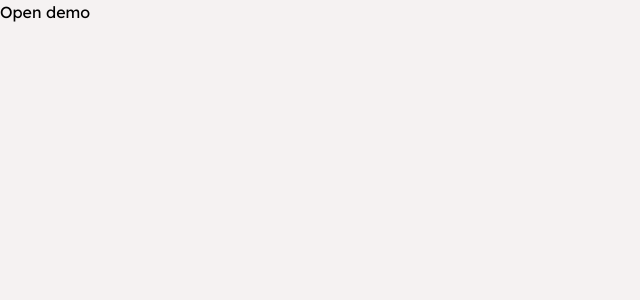
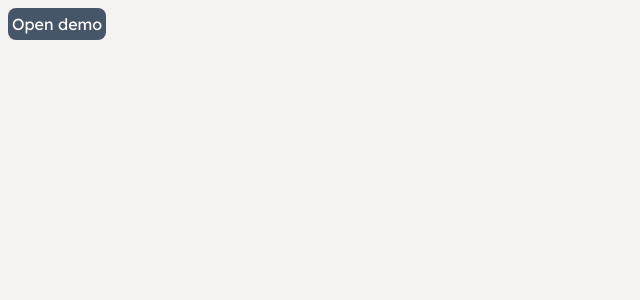
Before and after one commit to mohamad-alkaadi/fibery-demo, a React (Create React App) app in the folder ReactTailwindBoilerplate-main/: page / in a window 1280 px wide. Shown: the top 300 px of the page, without its empty margins (0-640 px from the left). Built offline with nearby package versions, Linux system fonts and the light colour scheme.

Commit message:
finished everything

```diff
--- a/ReactTailwindBoilerplate-main/src/App.js
+++ b/ReactTailwindBoilerplate-main/src/App.js
@@ -39,7 +39,6 @@ function App() {
   function handleSelectTime(time) {
     setSelectedTime(time)
   }
-  console.log("date time week name:", dateTime.dayName)
   return (
     <DemoContext.Provider
       value={{
@@ -59,7 +58,10 @@ function App() {
       }}
     >
       <div className="select-none">
-        <button onClick={() => setDemoOpen((d) => !d)}>
+        <button
+          className="bg-slate-600 text-white rounded-lg ml-2 mt-2 p-1"
+          onClick={() => setDemoOpen((d) => !d)}
+        >
           {!demoOpen ? "Open demo" : "Close"}
         </button>
         <DemoComponent demoOpen={demoOpen} setDemoOpen={setDemoOpen} />
--- a/ReactTailwindBoilerplate-main/src/components/Dates.js
+++ b/ReactTailwindBoilerplate-main/src/components/Dates.js
@@ -25,12 +25,6 @@ const Dates = ({ startDay, endDay, month, yearNum }) => {
       }))
     }
   }
-
-  // useEffect(() => {
-  //   console.log("im here")
-  //   const today = now.getDay()
-  //   setPastDays(today)
-  // }, [])
 
   useEffect(() => {
     const today = now.getDate()
--- a/ReactTailwindBoilerplate-main/src/components/MeetingDetails.js
+++ b/ReactTailwindBoilerplate-main/src/components/MeetingDetails.js
@@ -109,21 +109,17 @@ const MeetingDetails = () => {
       context.setEmailSent(true)
     } else if (!validEmail && !validName) {
       setCheckError({ email: true, name: true })
-      console.log("not email and not name")
       alert("Please enter your name and email before scheduling.")
     } else if (!validName) {
       setCheckError({ email: false, name: true })
-      console.log("not name")
 
       alert("Please enter your name before scheduling.")
     } else if (!validEmail) {
       setCheckError({ email: true, name: false })
-      console.log("not email")
       alert("Please enter your email before scheduling.")
     }
   }
 
-  console.log("render")
   return (
     <div className="xsm:pl-3 md:pl-0 xl:h-[792px] md:h-[858px] md:w-[560px] xl:w-[723px] sm:w-[532px] xsm:w-[350px] bg-white overflow-auto">
       <h1 className="md:pl-8 pt-8 text-gray-800 text-[23px] font-bold">
--- a/ReactTailwindBoilerplate-main/src/components/SelectTime.js
+++ b/ReactTailwindBoilerplate-main/src/components/SelectTime.js
@@ -11,6 +11,7 @@ import { DemoContext } from "../App"
 const SelectTime = () => {
   const [timeSelected, setTimeSelected] = useState(false)
   const [selectedIndex, setSelectedIndex] = useState(-1)
+  const now = new Date()
   const context = useContext(DemoContext)
   const handleNext = (e, t) => {
     context.setDateTime((prevState) => ({ ...prevState, time: t }))
@@ -23,7 +24,7 @@ const SelectTime = () => {
   }
   const thisMonth = getMonth()
   const timeNow = getTime()
-  const dayNow = getDay()
+  const dayNow = now.getDate()
 
   function render(t, index) {
     if (
```
